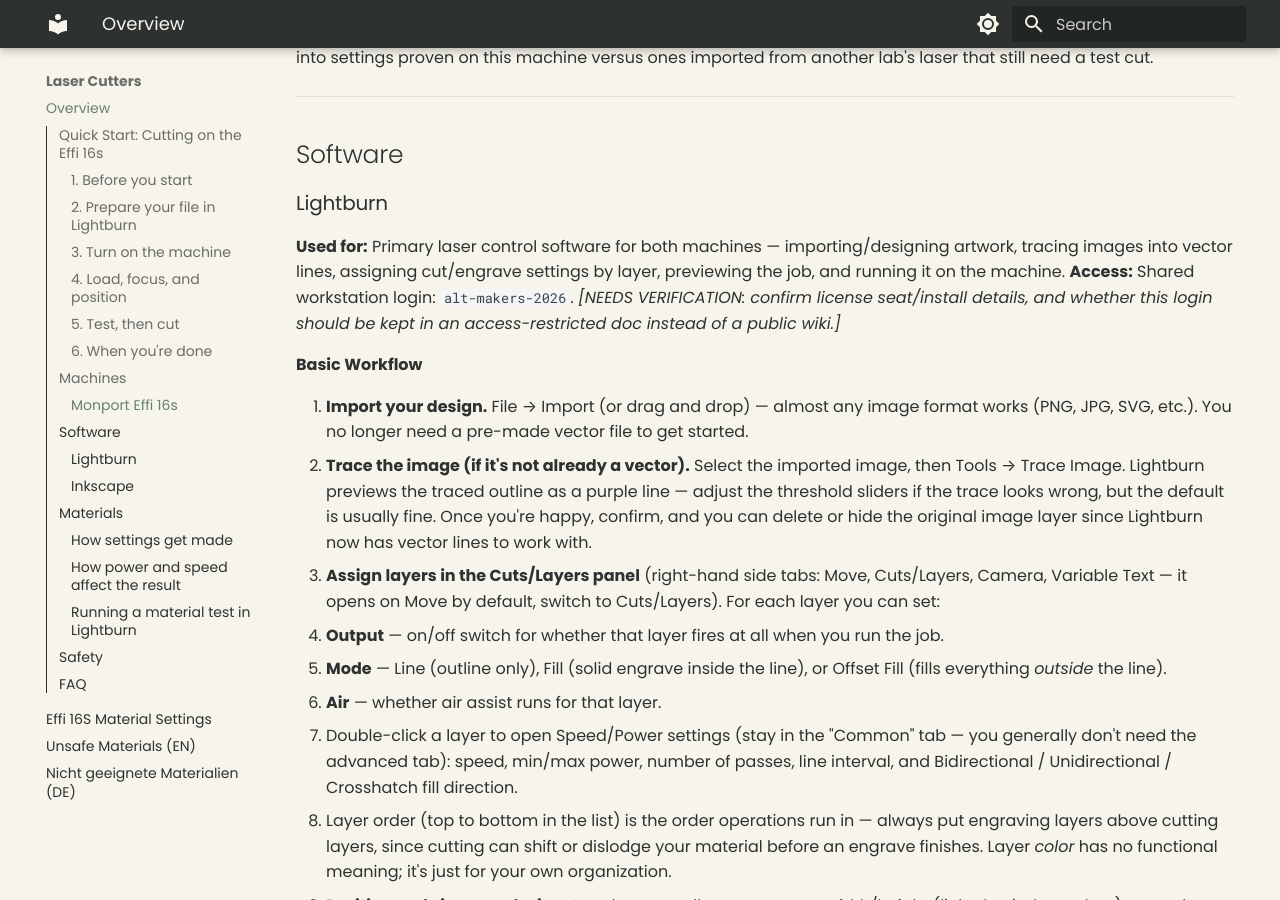
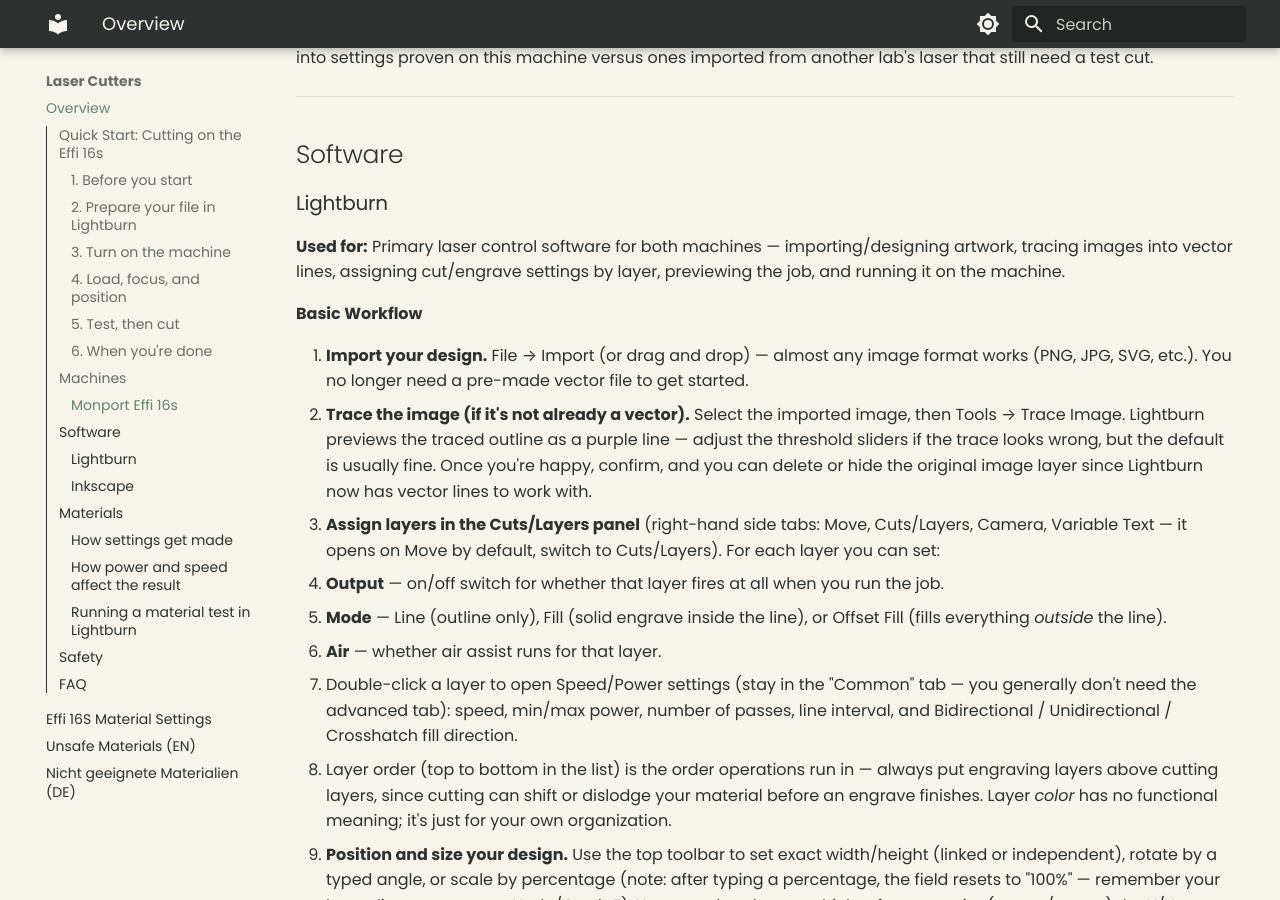
Before and after one commit to ApocPro/AltMakersWiki, an MkDocs documentation site: the page built from docs/lasercutters.md, in a window 1280 px wide and 900 px high, scrolled down 9289 px. Built offline with MkDocs 1.6.1 and Material for MkDocs 9.7.7, drawn with Linux system fonts in a browser that asks for light colours.

Commit message:
Changing Lightburn Access Info

```diff
--- a/docs/lasercutters.md
+++ b/docs/lasercutters.md
@@ -138,7 +138,6 @@ There's no separate "Tool Settings" section on this page — the tool is always
 ### Lightburn
 
 **Used for:** Primary laser control software for both machines — importing/designing artwork, tracing images into vector lines, assigning cut/engrave settings by layer, previewing the job, and running it on the machine.
-**Access:** Shared workstation login: `alt-makers-2026`. *[NEEDS VERIFICATION: confirm license seat/install details, and whether this login should be kept in an access-restricted doc instead of a public wiki.]*
 
 **Basic Workflow**
 
```
